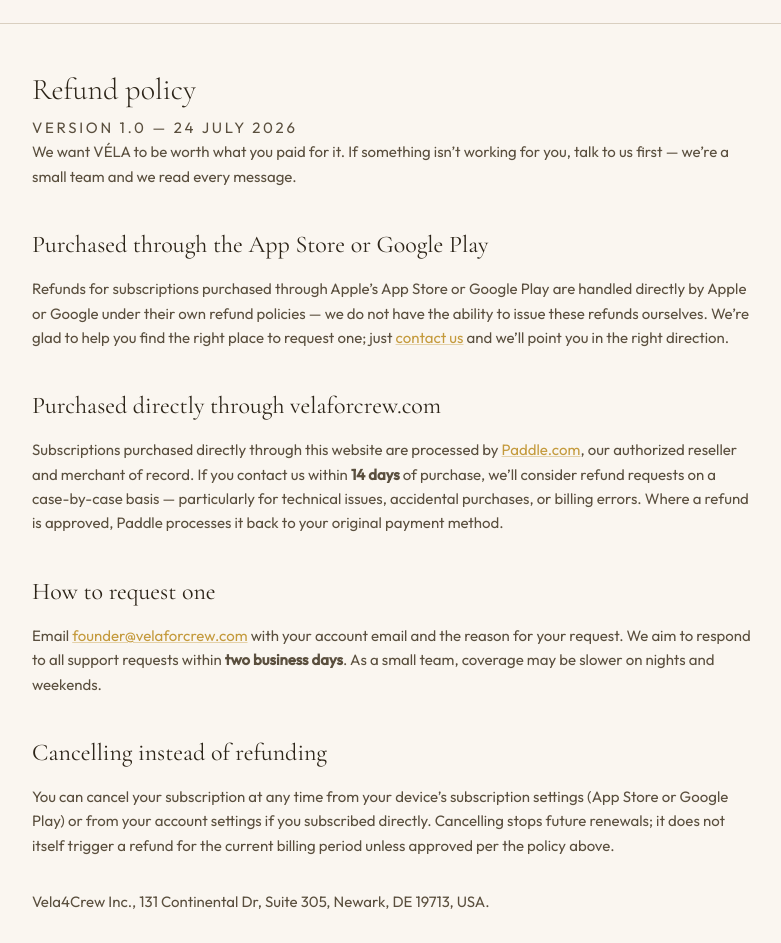
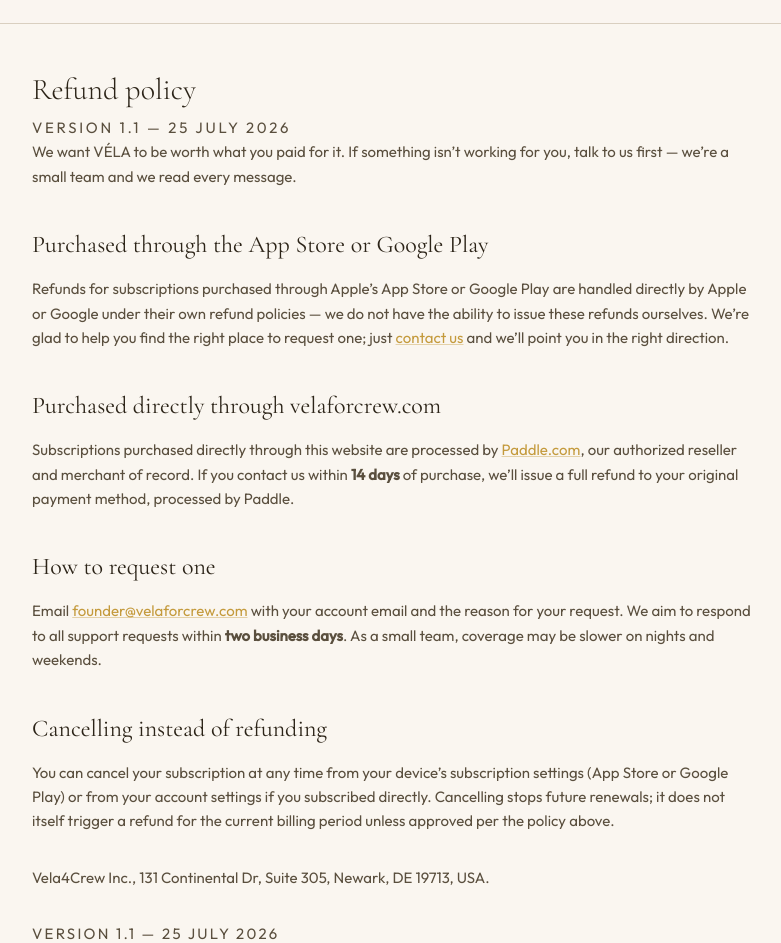
Before and after one commit to growthwise68/vela-website, a Next.js app: page /refund-policy in a window 1280 px wide. Shown: the part 49-992 px from the top of the page, without its empty margins (248-1029 px from the left). Built offline with nearby package versions, Linux system fonts and the light colour scheme; no server answers; a web font is replaced by a local one.

Commit message:
fix: remove refund policy qualifiers per Paddle domain review
Paddle flagged the case-by-case/exceptions language in the refund
policy as non-compliant. Replaced with an unconditional 14-day
refund window as their reviewer requested.

```diff
--- a/src/app/refund-policy/page.tsx
+++ b/src/app/refund-policy/page.tsx
@@ -10,7 +10,7 @@ export default function RefundPolicyPage() {
     <article className="prose-vela">
       <h1 className="font-display text-3xl font-light text-ink">Refund policy</h1>
       <p className="mt-2 font-mono text-[10px] uppercase tracking-[0.18em] text-inkFaint">
-        Version 1.0 — 24 July 2026
+        Version 1.1 — 25 July 2026
       </p>
 
       <p>
@@ -42,10 +42,8 @@ export default function RefundPolicyPage() {
           Paddle.com
         </a>
         , our authorized reseller and merchant of record. If you contact us within{" "}
-        <strong>14 days</strong> of purchase, we&rsquo;ll consider refund requests on a
-        case-by-case basis — particularly for technical issues, accidental purchases, or billing
-        errors. Where a refund is approved, Paddle processes it back to your original payment
-        method.
+        <strong>14 days</strong> of purchase, we&rsquo;ll issue a full refund to your original
+        payment method, processed by Paddle.
       </p>
 
       <h2>How to request one</h2>
@@ -72,7 +70,7 @@ export default function RefundPolicyPage() {
       </p>
 
       <p className="mt-8 font-mono text-[10px] uppercase tracking-[0.15em] text-inkFaint">
-        Version 1.0 — 24 July 2026
+        Version 1.1 — 25 July 2026
       </p>
     </article>
   );
```
